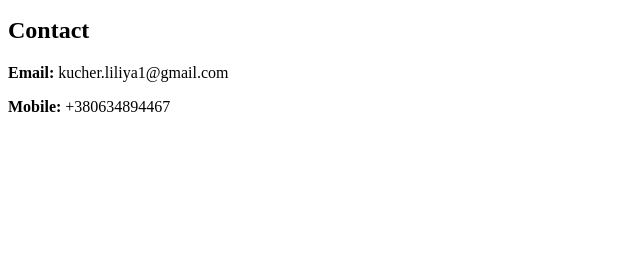
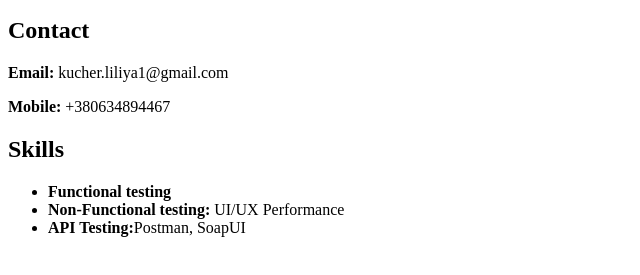
Before and after one commit to LiliiaKucher/hillel-demo, a plain HTML site: page src/index.html in a window 1280 px wide. Shown: the part 29-304 px from the top of the page, without its empty margins (0-640 px from the left). Drawn offline with Linux system fonts and the light colour scheme.

Commit message:
add scills section

```diff
--- a/src/index.html
+++ b/src/index.html
@@ -16,7 +16,14 @@
                 <p><b>Email:</b> kucher.liliya1@gmail.com</p>
                 <p><b>Mobile:</b> +380634894467</p>
             </div>
-            <div></div>
+            <div>
+                <h2>Skills</h2>
+                <ul>
+                    <li><b>Functional testing</b></li>
+                    <li><b>Non-Functional testing:</b> UI/UX Performance</li>
+                    <li><b>API Testing:</b>Postman, SoapUI</li>
+                </ul>
+            </div>
             <div></div>
             <div></div>
         </div>
```
